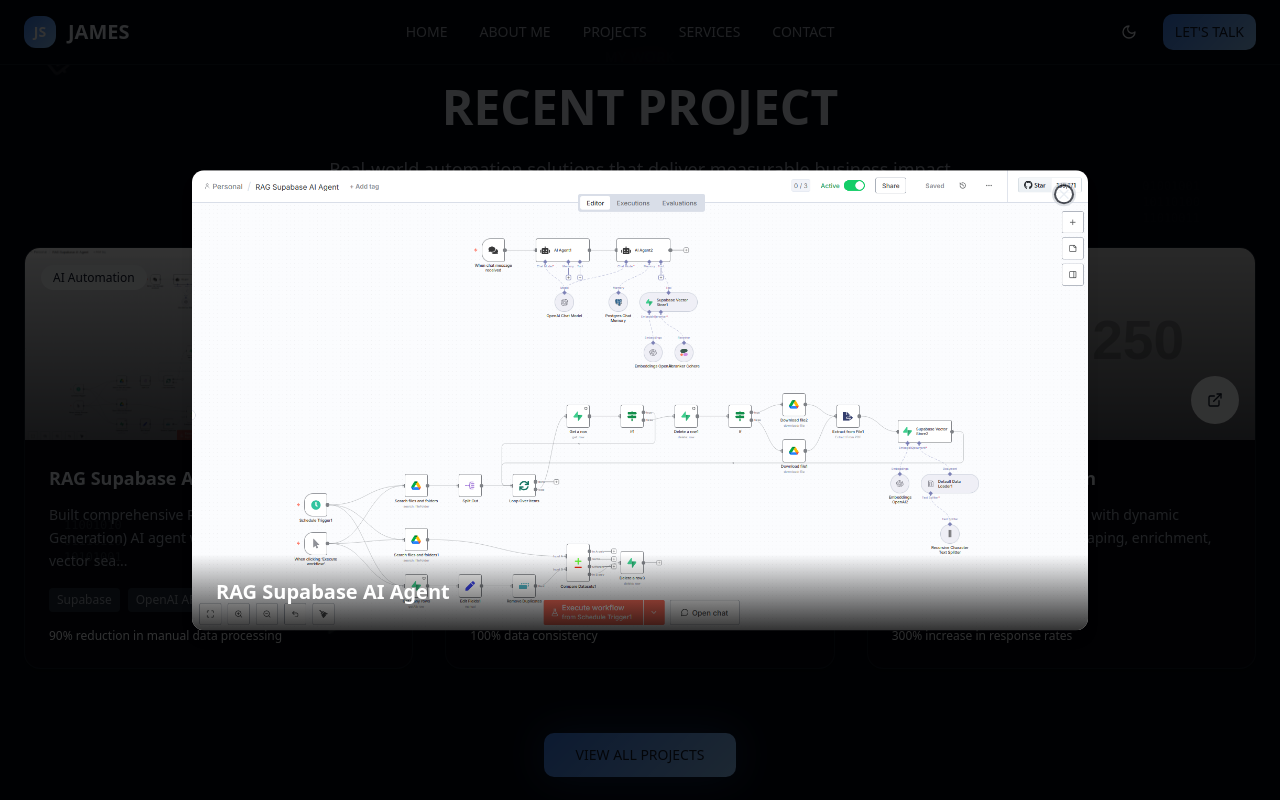
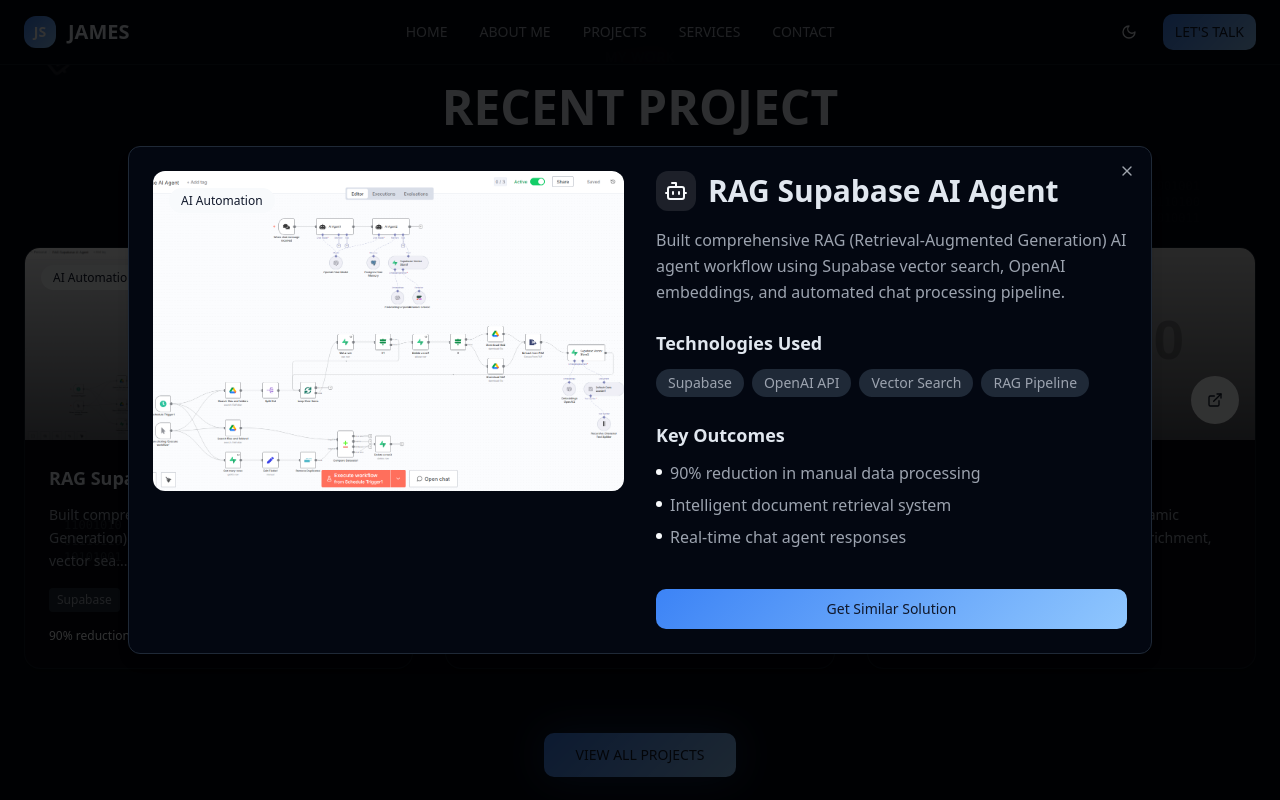
Before and after one commit to Erihaven/james-flows, a React (Vite) app: page / in a window 1280 px wide. Both pictures are taken after a click on the button 372 px from the left and 3494 px from the top of the page. Shown: the part 3094-3894 px from the top of the page. Built offline with nearby package versions, Linux system fonts and the light colour scheme.

Commit message:
Add project details to modal

```diff
--- a/src/components/Projects.tsx
+++ b/src/components/Projects.tsx
@@ -4,7 +4,7 @@ import { ExternalLink, Bot, Zap, Database, TrendingUp } from "lucide-react";
 import { useState } from "react";
 
 const Projects = () => {
-  const [selectedImage, setSelectedImage] = useState<{title: string, image: string} | null>(null);
+  const [selectedProject, setSelectedProject] = useState<any>(null);
   const projects = [
     {
       title: "RAG Supabase AI Agent",
@@ -101,7 +101,7 @@ const Projects = () => {
               className="bg-card rounded-2xl overflow-hidden shadow-card border border-border/50 hover:shadow-elevated transition-all duration-300 group"
             >
               {/* Project Image */}
-              <div className="relative h-48 overflow-hidden cursor-pointer" onClick={() => setSelectedImage({title: project.title, image: project.image})}>
+              <div className="relative h-48 overflow-hidden cursor-pointer" onClick={() => setSelectedProject(project)}>
                 <img
                   src={project.image}
                   alt={project.title}
@@ -166,18 +166,78 @@ const Projects = () => {
           </Button>
         </div>
 
-        {/* Image Modal */}
-        <Dialog open={!!selectedImage} onOpenChange={() => setSelectedImage(null)}>
-          <DialogContent className="max-w-4xl w-full p-0 bg-transparent border-none">
-            {selectedImage && (
-              <div className="relative">
-                <img
-                  src={selectedImage.image}
-                  alt={selectedImage.title}
-                  className="w-full h-auto rounded-lg"
-                />
-                <div className="absolute bottom-0 left-0 right-0 bg-gradient-to-t from-black/80 to-transparent p-6 rounded-b-lg">
-                  <h3 className="text-white text-xl font-bold">{selectedImage.title}</h3>
+        {/* Project Details Modal */}
+        <Dialog open={!!selectedProject} onOpenChange={() => setSelectedProject(null)}>
+          <DialogContent className="max-w-5xl w-full max-h-[90vh] overflow-y-auto">
+            {selectedProject && (
+              <div className="grid lg:grid-cols-2 gap-8">
+                {/* Project Image */}
+                <div className="relative">
+                  <img
+                    src={selectedProject.image}
+                    alt={selectedProject.title}
+                    className="w-full h-64 lg:h-80 object-cover rounded-lg"
+                  />
+                  <div className="absolute top-4 left-4">
+                    <span className="px-3 py-1 bg-primary text-primary-foreground text-xs font-medium rounded-full">
+                      {selectedProject.category}
+                    </span>
+                  </div>
+                </div>
+
+                {/* Project Details */}
+                <div className="space-y-6">
+                  <div>
+                    <div className="flex items-center gap-3 mb-4">
+                      <div className="p-2 bg-primary/10 rounded-lg text-primary">
+                        {selectedProject.icon}
+                      </div>
+                      <h2 className="text-2xl lg:text-3xl font-bold text-foreground">
+                        {selectedProject.title}
+                      </h2>
+                    </div>
+                    <p className="text-muted-foreground leading-relaxed">
+                      {selectedProject.description}
+                    </p>
+                  </div>
+
+                  {/* Technologies */}
+                  <div>
+                    <h3 className="text-lg font-semibold text-foreground mb-3">Technologies Used</h3>
+                    <div className="flex flex-wrap gap-2">
+                      {selectedProject.technologies.map((tech: string, index: number) => (
+                        <span
+                          key={index}
+                          className="px-3 py-1 bg-muted text-muted-foreground text-sm rounded-full font-medium"
+                        >
+                          {tech}
+                        </span>
+                      ))}
+                    </div>
+                  </div>
+
+                  {/* Key Outcomes */}
+                  <div>
+                    <h3 className="text-lg font-semibold text-foreground mb-3">Key Outcomes</h3>
+                    <ul className="space-y-2">
+                      {selectedProject.outcomes.map((outcome: string, index: number) => (
+                        <li key={index} className="flex items-start gap-2">
+                          <div className="w-1.5 h-1.5 bg-primary rounded-full mt-2 flex-shrink-0"></div>
+                          <span className="text-muted-foreground">{outcome}</span>
+                        </li>
+                      ))}
+                    </ul>
+                  </div>
+
+                  {/* Action Button */}
+                  <div className="pt-4">
+                    <Button
+                      className="w-full bg-gradient-primary hover:opacity-90"
+                      onClick={() => document.getElementById('contact')?.scrollIntoView({ behavior: 'smooth' })}
+                    >
+                      Get Similar Solution
+                    </Button>
+                  </div>
                 </div>
               </div>
             )}
```
